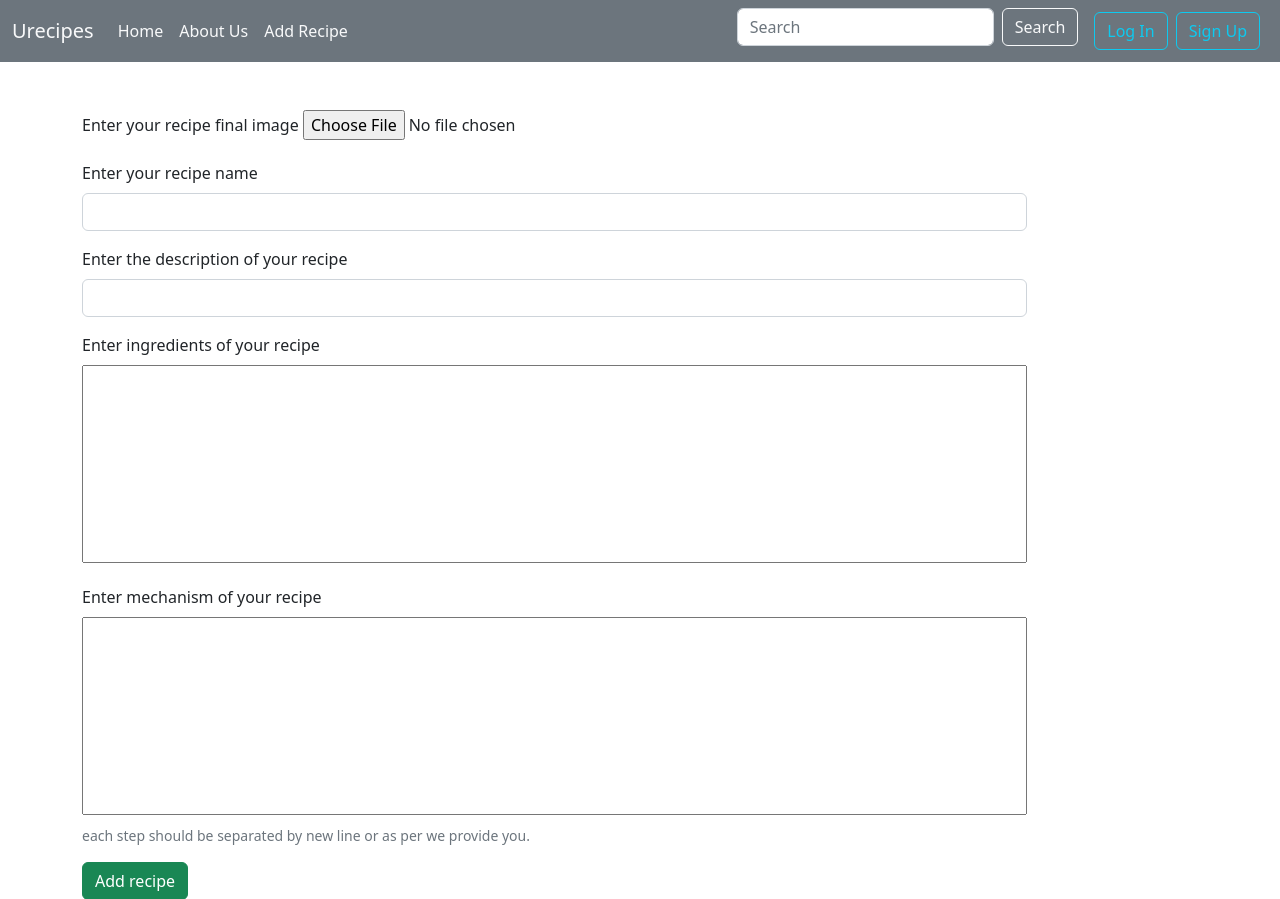
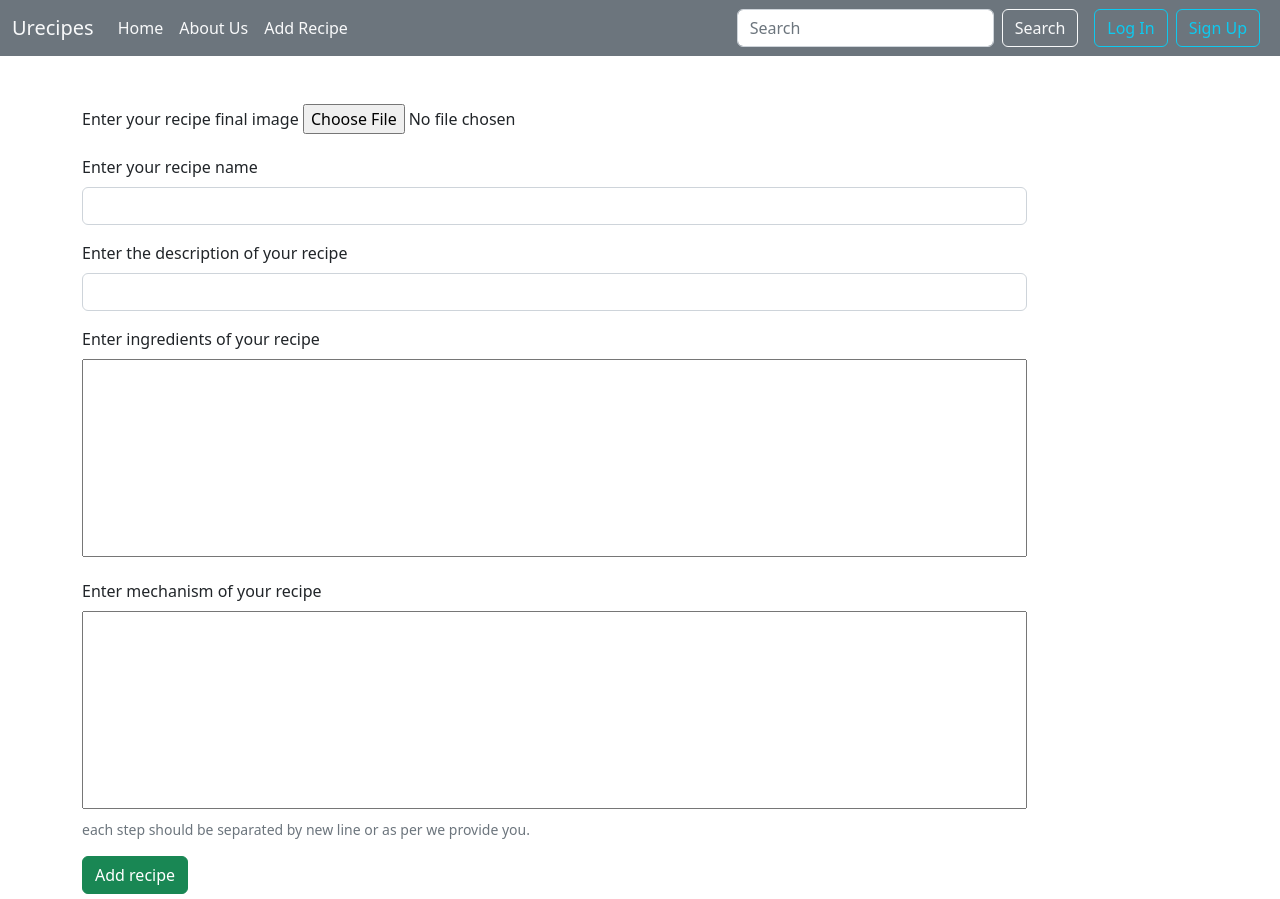
Before and after one commit to KapilKumar2002/Urecipe, a Django app: page /addurecipe/ in a window 1280 px wide. Shown: the top 899 px of the page. Run offline with Django 4.2, Linux system fonts and the light colour scheme.

Commit message:
Update base.html

```diff
--- a/app/templates/app/base.html
+++ b/app/templates/app/base.html
@@ -40,7 +40,7 @@
             </li>
           {% endif %}
         </ul>
-        <form class="d-flex mb-2" action="/search/" method="GET">
+        <form class="d-flex" action="/search/" method="GET">
           {% csrf_token %}
             <input class="form-control me-2" type="search" placeholder="Search" aria-label="Search" name="query" required>
             <button class="btn btn-outline-light me-3" type="submit">Search</button>
```
